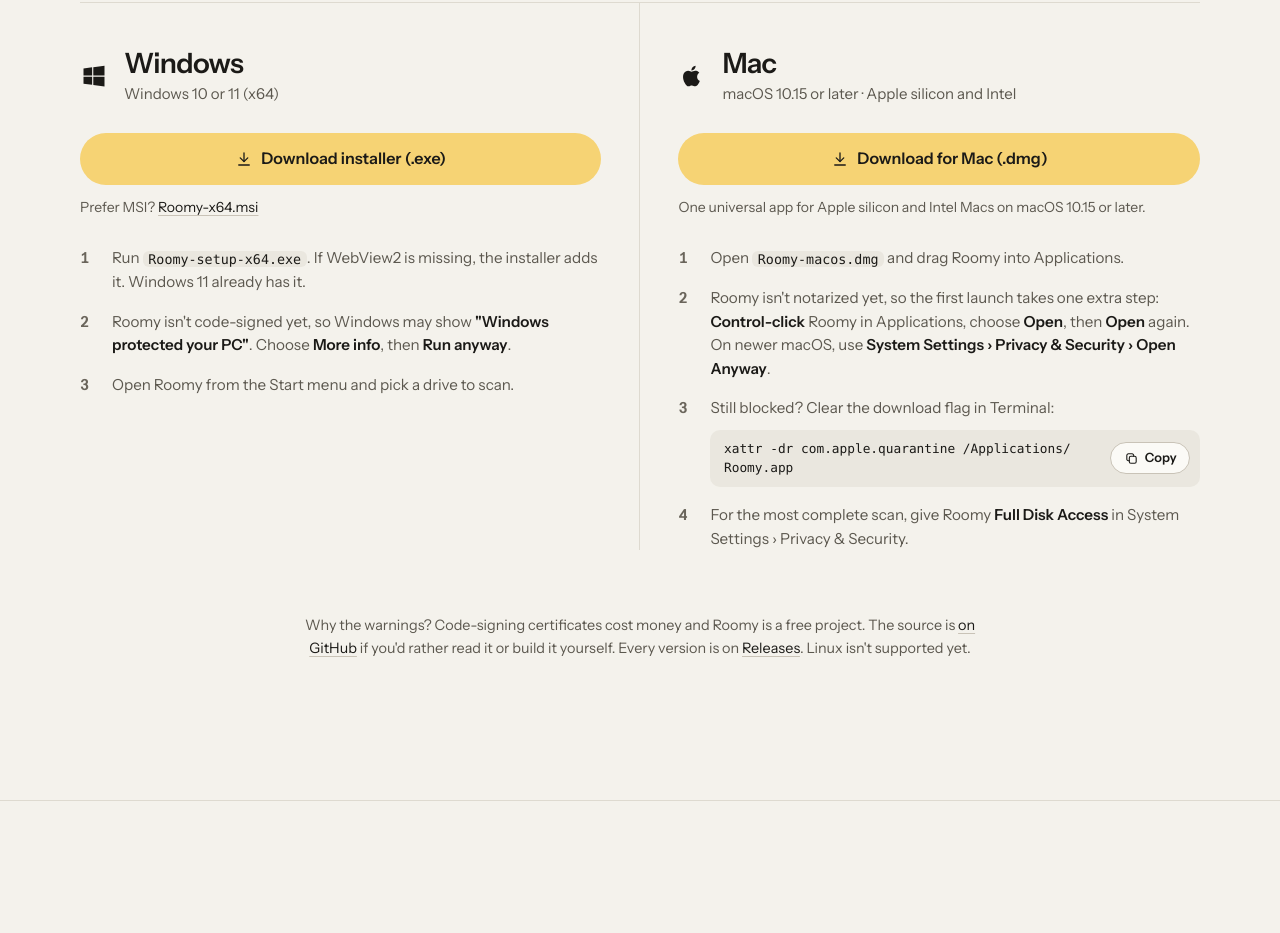
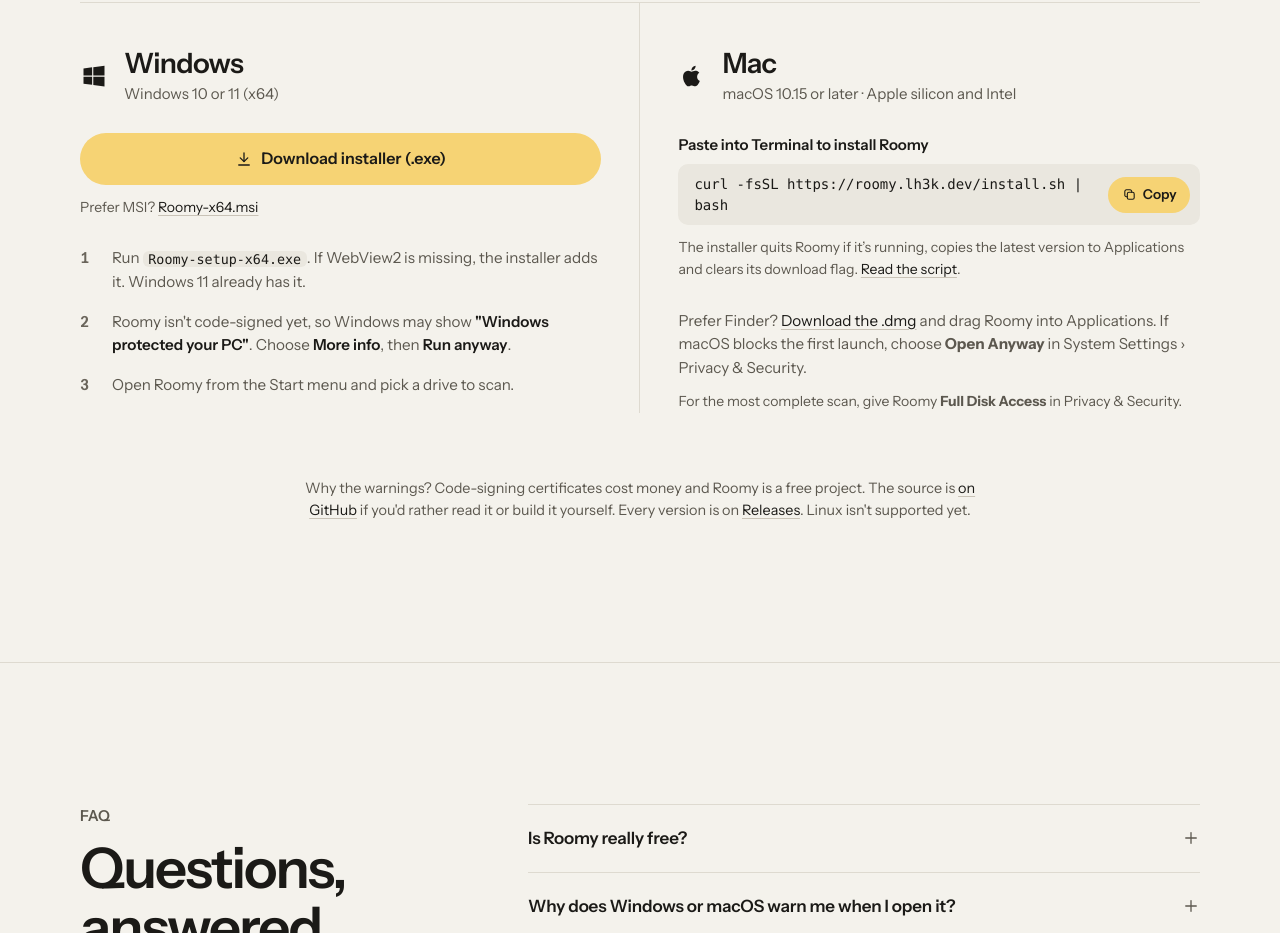
Before and after one commit to Nyaughh/roomy, an Astro site in the folder web/: page / in a window 1280 px wide. Shown: the part 6859-7792 px from the top of the page. Built offline with nearby package versions, Linux system fonts and the light colour scheme; Astro itself is replaced by a stand-in of ours; a web font is replaced by a local one.

Commit message:
Add a one-line macOS installer to the Roomy website
(cherry picked from commit 4b7ab5d1f1878d7ddf3ffac9a1270b2320ace1ec)

```diff
--- a/web/src/components/Download.astro
+++ b/web/src/components/Download.astro
@@ -1,9 +1,8 @@
 ---
 import Icon from "./Icon.astro";
 import Glyph from "./Glyph.astro";
+import MacInstallCommand from "./MacInstallCommand.astro";
 import { LINKS, SITE } from "../site";
-
-const xattr = "xattr -dr com.apple.quarantine /Applications/Roomy.app";
 ---
 
 <section id="download" class="section download" aria-labelledby="download-title">
@@ -45,27 +44,18 @@ const xattr = "xattr -dr com.apple.quarantine /Applications/Roomy.app";
           </div>
           <span class="yours">Your system</span>
         </div>
-        <a class="btn dl" href={LINKS.macDmg}><Icon name="download" /> Download for Mac (.dmg)</a>
-        <p class="alt">One universal app for Apple silicon and Intel Macs on macOS 10.15 or later.</p>
-        <ol class="install">
-          <li>Open <code>Roomy-macos.dmg</code> and drag Roomy into Applications.</li>
-          <li>
-            Roomy isn't notarized yet, so the first launch takes one extra step: <strong>Control-click</strong> Roomy in
-            Applications, choose <strong>Open</strong>, then <strong>Open</strong> again. On newer macOS, use{" "}
-            <strong>System Settings › Privacy &amp; Security › Open Anyway</strong>.
-          </li>
-          <li>
-            Still blocked? Clear the download flag in Terminal:
-            <span class="cmd">
-              <code set:html={xattr.replace(" /", " /<wbr>").replace("/Roomy", "/<wbr>Roomy")} />
-              <button type="button" class="copy" data-copy={xattr} aria-label="Copy command">
-                <Icon name="copy" size={15} />
-                <span class="copy-label">Copy</span>
-              </button>
-            </span>
-          </li>
-          <li>For the most complete scan, give Roomy <strong>Full Disk Access</strong> in System Settings › Privacy &amp; Security.</li>
-        </ol>
+        <div class="terminal-install">
+          <MacInstallCommand />
+          <p class="alt">
+            The installer quits Roomy if it’s running, copies the latest version to Applications and clears its download
+            flag. <a class="prose-link" href="/install.sh">Read the script</a>.
+          </p>
+        </div>
+        <p class="manual">
+          Prefer Finder? <a class="prose-link" href={LINKS.macDmg}>Download the .dmg</a> and drag Roomy into Applications.
+          If macOS blocks the first launch, choose <strong>Open Anyway</strong> in System Settings › Privacy &amp; Security.
+        </p>
+        <p class="alt">For the most complete scan, give Roomy <strong>Full Disk Access</strong> in Privacy &amp; Security.</p>
       </article>
     </div>
 
@@ -76,23 +66,6 @@ const xattr = "xattr -dr com.apple.quarantine /Applications/Roomy.app";
     </p>
   </div>
 </section>
-
-<script>
-  document.querySelectorAll<HTMLButtonElement>("[data-copy]").forEach((btn) => {
-    btn.addEventListener("click", async () => {
-      const label = btn.querySelector(".copy-label");
-      try {
-        await navigator.clipboard.writeText(btn.dataset.copy ?? "");
-        if (label) label.textContent = "Copied";
-      } catch {
-        if (label) label.textContent = "Select it";
-      }
-      setTimeout(() => {
-        if (label) label.textContent = "Copy";
-      }, 1800);
-    });
-  });
-</script>
 
 <style>
   .head {
@@ -183,14 +156,12 @@ const xattr = "xattr -dr com.apple.quarantine /Applications/Roomy.app";
   }
   /* the detected platform (or both, when unknown) gets the butter button */
   :global([data-os="win"]) .plat-win .dl,
-  :global([data-os="mac"]) .plat-mac .dl,
   :global([data-os="other"]) .dl {
     background: var(--butter);
     color: var(--butter-ink);
     border-color: transparent;
   }
   :global([data-os="win"]) .plat-win .dl:hover,
-  :global([data-os="mac"]) .plat-mac .dl:hover,
   :global([data-os="other"]) .dl:hover {
     background: var(--butter-hover);
   }
@@ -237,43 +208,12 @@ const xattr = "xattr -dr com.apple.quarantine /Applications/Roomy.app";
     color: var(--ink);
     overflow-wrap: anywhere;
   }
-  .cmd {
-    display: flex;
-    flex-wrap: wrap;
-    align-items: center;
-    gap: 0.5rem;
-    margin-top: 0.6rem;
-    padding: 0.6rem 0.6rem 0.6rem 0.85rem;
-    border-radius: var(--radius-field);
-    background: var(--sunken);
+  .terminal-install, .manual {
+    margin-top: 1.75rem;
   }
-  .cmd code {
-    flex: 1 1 12rem;
-    min-width: 0;
-    padding: 0;
-    background: none;
-    font-size: 0.8rem;
-    line-height: 1.5;
-    overflow-wrap: anywhere;
-  }
-  .copy {
-    display: inline-flex;
-    align-items: center;
-    gap: 0.35rem;
-    flex: none;
-    height: 32px;
-    padding: 0 0.8rem;
-    border-radius: var(--radius-pill);
-    border: 1px solid var(--line-strong);
-    background: var(--surface);
-    color: var(--ink);
-    font: inherit;
-    font-size: 0.8rem;
-    font-weight: 560;
-    cursor: pointer;
-  }
-  .copy:hover {
-    border-color: var(--ink-2);
+  .manual {
+    font-size: 0.95rem;
+    color: var(--ink-2);
   }
 
   .foot-note {
--- a/web/src/components/Hero.astro
+++ b/web/src/components/Hero.astro
@@ -1,6 +1,7 @@
 ---
 import ProductWindow from "./ProductWindow.astro";
 import Icon from "./Icon.astro";
+import MacInstallCommand from "./MacInstallCommand.astro";
 import { LINKS, SITE } from "../site";
 ---
 
@@ -15,9 +16,11 @@ import { LINKS, SITE } from "../site";
       </p>
 
       <div class="ctas">
-        <!-- The visitor's OS (set in <head>) picks the primary button; the other platform stays one click away. -->
+        <div class="mac-install for-mac">
+          <MacInstallCommand />
+        </div>
         <a class="btn btn-primary for-win" href={LINKS.windowsExe}><Icon name="download" /> Download for Windows</a>
-        <a class="btn btn-primary for-mac" href={LINKS.macDmg}><Icon name="download" /> Download for Mac</a>
+        <a class="link-arrow for-mac" href={LINKS.macDmg}>Download the .dmg <Icon name="download" /></a>
         <a class="btn btn-primary for-other" href="#download"><Icon name="download" /> Download</a>
         <a class="link-arrow alt" href="#download">
           <span class="for-win-t">Also for Mac</span><span class="for-mac-t">Also for Windows</span><span class="for-other-t">Windows and Mac</span>
@@ -73,6 +76,10 @@ import { LINKS, SITE } from "../site";
   .ctas .btn {
     --h: 52px;
     padding-inline: 1.6rem;
+  }
+  .mac-install {
+    flex-basis: 100%;
+    justify-content: center;
   }
   .req {
     margin-top: 1rem;
--- /dev/null
+++ b/web/src/components/MacInstallCommand.astro
@@ -0,0 +1,98 @@
+---
+import Icon from "./Icon.astro";
+import { SITE } from "../site";
+
+const command = `curl -fsSL ${SITE.url}/install.sh | bash`;
+---
+
+<div class="mac-command">
+  <p class="prompt">Paste into Terminal to install Roomy</p>
+  <div class="cmd">
+    <code>{command}</code>
+    <button type="button" class="copy" hidden aria-label="Copy Mac install command">
+      <Icon name="copy" size={15} />
+      <span>Copy</span>
+    </button>
+    <span class="sr-only" role="status"></span>
+  </div>
+</div>
+
+<script>
+  document.querySelectorAll(".mac-command").forEach((field) => {
+    const button = field.querySelector("button");
+    const code = field.querySelector("code");
+    const label = button?.querySelector("span");
+    const status = field.querySelector('[role="status"]');
+    if (!button || !code || !label || !status) return;
+    button.hidden = false;
+    let reset: number;
+    button.addEventListener("click", async () => {
+      window.clearTimeout(reset);
+      try {
+        await navigator.clipboard.writeText(code.textContent ?? "");
+        label.textContent = "Copied";
+        status.textContent = "Install command copied.";
+      } catch {
+        const range = document.createRange();
+        range.selectNodeContents(code);
+        const selection = window.getSelection();
+        selection?.removeAllRanges();
+        selection?.addRange(range);
+        label.textContent = "Press ⌘C";
+        status.textContent = "Press Command C to copy the selected command.";
+      }
+      reset = window.setTimeout(() => {
+        label.textContent = "Copy";
+        status.textContent = "";
+      }, 2400);
+    });
+  });
+</script>
+
+<style>
+  .prompt {
+    margin-bottom: 0.5rem;
+    font-size: 0.9375rem;
+    font-weight: 600;
+  }
+  .cmd {
+    display: flex;
+    align-items: center;
+    gap: 0.75rem;
+    padding: 0.6rem 0.6rem 0.6rem 1rem;
+    border-radius: var(--radius-field);
+    background: var(--sunken);
+    text-align: left;
+  }
+  .cmd code {
+    flex: 1;
+    min-width: 0;
+    font-size: 0.875rem;
+    line-height: 1.5;
+    overflow-wrap: anywhere;
+    user-select: all;
+  }
+  .copy {
+    display: inline-flex;
+    align-items: center;
+    justify-content: center;
+    gap: 0.35rem;
+    flex: none;
+    min-height: 36px;
+    padding: 0 0.8rem;
+    border: 1px solid transparent;
+    border-radius: var(--radius-pill);
+    background: var(--butter);
+    color: var(--butter-ink);
+    font: inherit;
+    font-size: 0.85rem;
+    font-weight: 560;
+    cursor: pointer;
+  }
+  .copy:hover {
+    background: var(--butter-hover);
+  }
+  .copy[hidden] {
+    display: none;
+  }
+</style>
```
Also changed, not shown: web/vercel.json, 2 other files.
